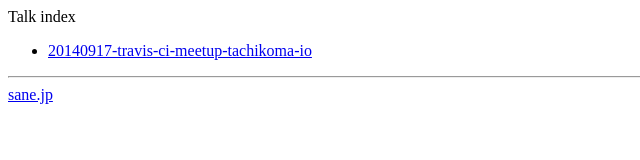
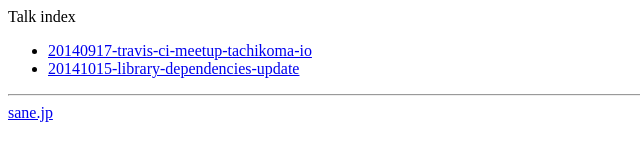
Before and after one commit to sanemat/talks, a plain HTML site: page index.html in a window 1280 px wide. Shown: the whole page, without its empty margins (0-640 px from the left). Drawn offline with Linux system fonts and the light colour scheme.

Commit message:
Add link

```diff
--- a/index.html
+++ b/index.html
@@ -8,6 +8,7 @@ Talk index
 
 <ul>
   <li><a href="./20140917-travis-ci-meetup-tachikoma-io">20140917-travis-ci-meetup-tachikoma-io</a></li>
+  <li><a href="./20141015-library-dependencies-update">20141015-library-dependencies-update</a></li>
 </ul>
 
 <hr />
```
